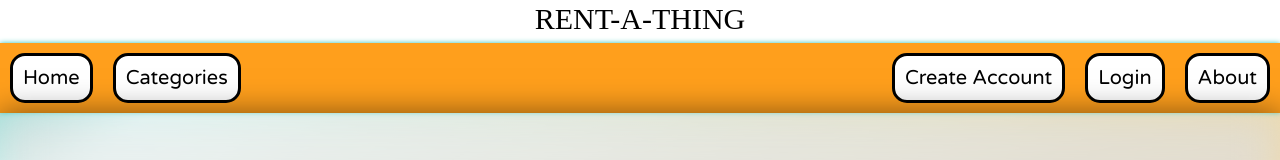
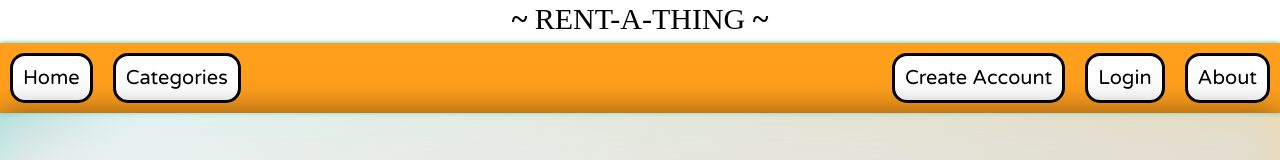
Before and after one commit to darshanbala/rent-a-thing, a React (Create React App) app in the folder FrontEnd/web-app/: page / in a window 1280 px wide. Shown: the top 160 px of the page. Built offline with nearby package versions, Linux system fonts and the light colour scheme; no server answers; a web font is replaced by a local one.

Commit message:
stylised title

```diff
--- a/FrontEnd/web-app/src/App.js
+++ b/FrontEnd/web-app/src/App.js
@@ -102,7 +102,7 @@ class App extends Component {
 
             <Router>
                 <div className="header">
-                    RENT-A-THING
+                    <strong>~</strong> RENT-A-THING <strong>~</strong>
                 </div>
                 { !isLoggedIn &&
                   <nav className="navBar">
```
